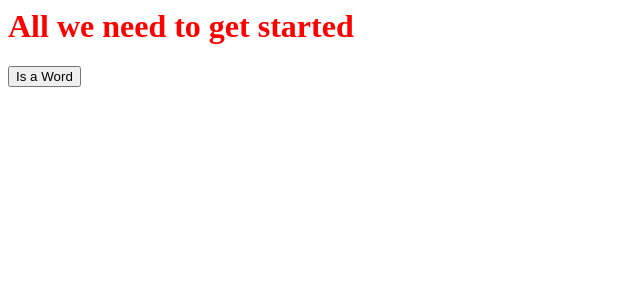
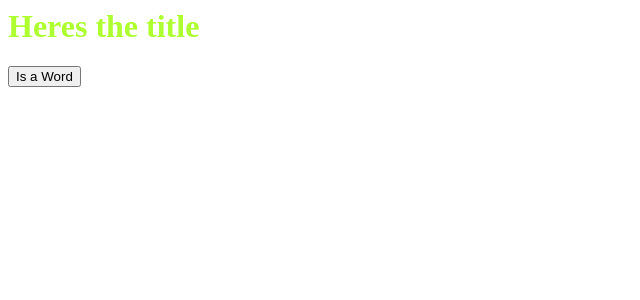
Before and after one commit to kjmahoney/Can-I-Get, a React (Vite) app: page / in a window 1280 px wide. Shown: the top 300 px of the page, without its empty margins (0-640 px from the left). Built offline with nearby package versions, Linux system fonts and the light colour scheme.

Commit message:
add css module support

```diff
--- a/package.json
+++ b/package.json
@@ -9,10 +9,13 @@
     "dev": "parcel src/index.html"
   },
   "dependencies": {
+    "add": "^2.0.6",
     "babel-polyfill": "^6.26.0",
     "parcel-bundler": "^1.12.3",
+    "postcss-modules": "^1.4.1",
     "react": "^16.0.0",
-    "react-dom": "^16.8.6"
+    "react-dom": "^16.8.6",
+    "yarn": "^1.15.2"
   },
   "devDependencies": {
     "babel-eslint": "^10.0.1",
--- a/src/Header.css
+++ /dev/null
@@ -1,3 +0,0 @@
-.bighead {
-    color: red;
-}
--- a/src/Header.js
+++ b/src/Header.js
@@ -1,10 +1,12 @@
 import React from 'react';
-import './Header.css';
+import styles from './Header.module.css';
+
+console.log(styles)
 
 const Header = () => {
   return (
     <>
-      <h1 className="bighead">All we need to get started</h1>
+      <h1 className={styles.title}>Heres the title</h1>
     </>
   )
 }
--- /dev/null
+++ b/src/Header.module.css
@@ -0,0 +1,3 @@
+.title {
+    color: greenyellow;
+}
```
Also changed, not shown: .postcssrc (added), 1 other file (tests, documents, lock files or other folders).
